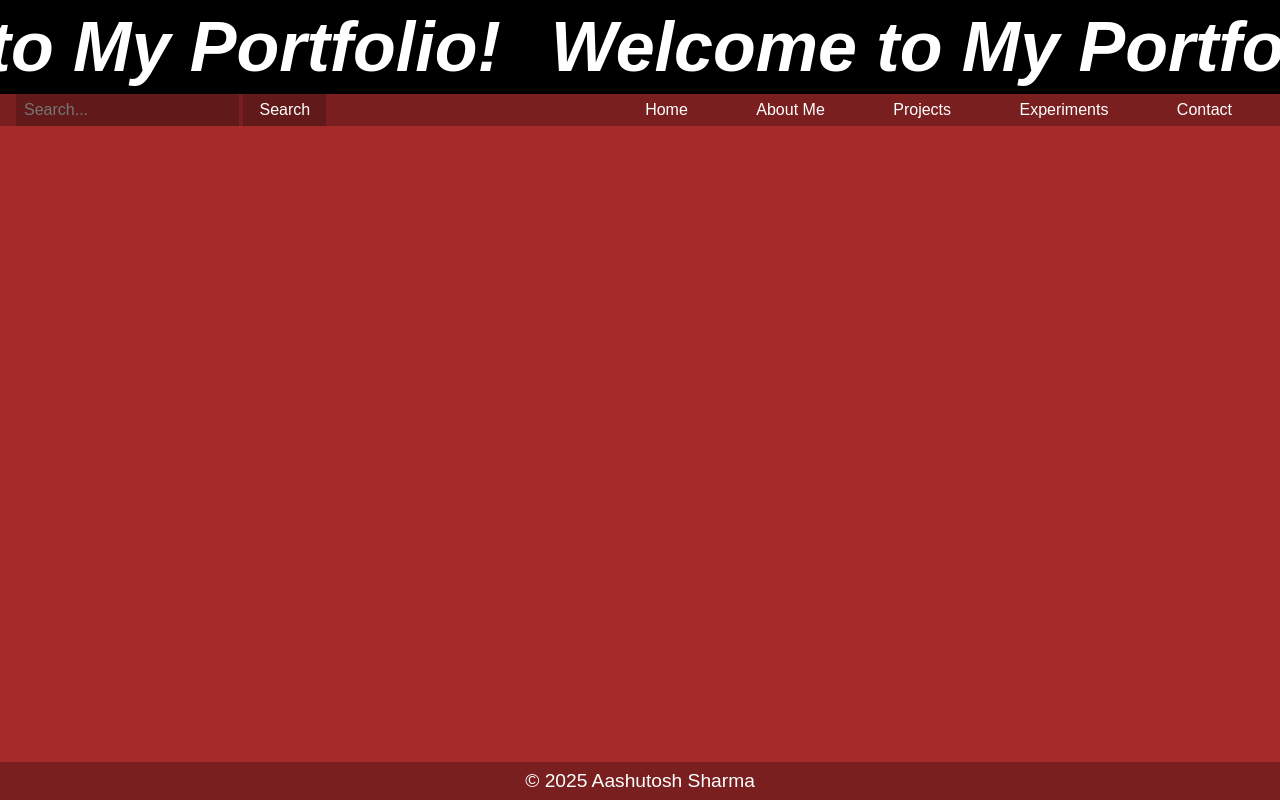
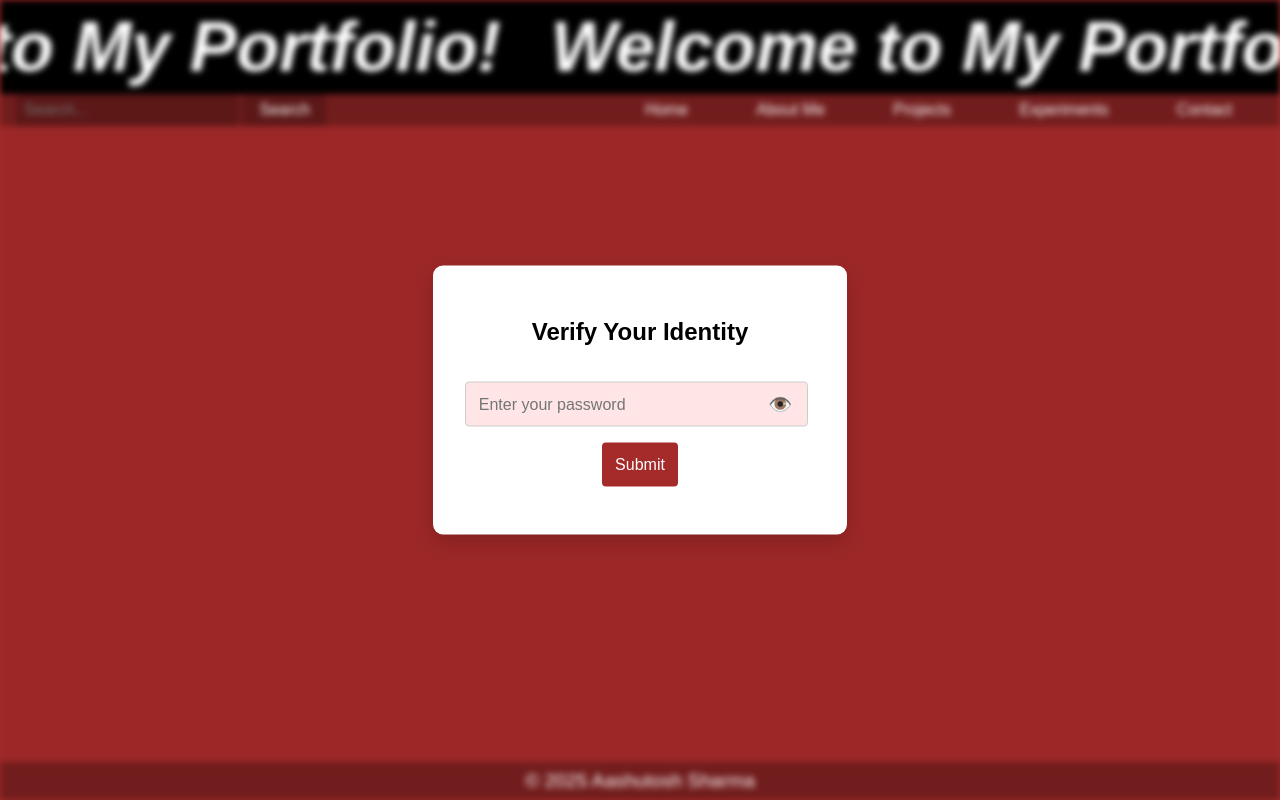
Before and after one commit to Daplixo/Portfolio-Website, a plain HTML site: page website/home.html in a window 1280 px wide. Drawn offline with Linux system fonts and the light colour scheme.

Commit message:
Added a verification interface and fixed all the issues that come up

```diff
--- a/website/home.html
+++ b/website/home.html
@@ -6,8 +6,12 @@
     <title>Aashutosh Sharma's Portfolio</title>
     <link rel="icon" href="images/favicon.ico" type="image/x-icon" />
     <link rel="stylesheet" href="style.css" />
+    <script src="verification.js" defer></script>
+    <!-- Link to the JS file for password verification -->
   </head>
   <body>
+    <!-- Content to be blurred behind verification box -->
+    <div id="blurArea" class="blur-background">
       <header>
         <div class="firstdiv">
           <div class="marquee-wrapper">
@@ -59,5 +63,33 @@
           <p>&copy; 2025 Aashutosh Sharma</p>
         </div>
       </footer>
+    </div>
+
+    <!-- Verification Box -->
+    <div id="verifyBox" class="verification-box" style="display: none">
+      <h2>Verify Your Identity</h2>
+      <div class="password-container">
+        <input
+          type="password"
+          id="passwordInput"
+          placeholder="Enter your password"
+          aria-label="Password Input"
+        />
+        <button
+          id="togglePassword"
+          type="button"
+          aria-label="Toggle Password Visibility"
+        >
+          👁️
+        </button>
+      </div>
+      <button id="submitBtn" aria-label="Submit Button">Submit</button>
+      <p id="errorMessage" class="error-message" aria-live="polite"></p>
+    </div>
+
+    <!-- Homepage Content (Initially hidden) -->
+    <div id="homepageBox" class="homepage-content">
+      <!-- Your homepage content goes here -->
+    </div>
   </body>
 </html>
--- a/website/style.css
+++ b/website/style.css
@@ -3,6 +3,13 @@ body {
     background-color: brown;
     font-family: Arial, Helvetica, sans-serif;
     margin: 0;
+    padding: 0;
+    box-sizing: border-box;
+    /* Ensure consistent box model */
+    display: flex;
+    flex-direction: column;
+    min-height: 100vh;
+    /* Ensure full height for body */
 }
 
 /* Styling for the first header section */
@@ -176,14 +183,14 @@ footer {
     background-color: rgba(0, 0, 0, 0.267);
     color: white;
     padding: 0.5rem 0;
-    /* Reduced padding for smaller height */
     text-align: center;
     font-size: 1rem;
-    position: absolute;
-    bottom: 0;
     width: 100%;
     box-sizing: border-box;
-    /* Ensure padding is included in width/height calculation */
+    margin-top: auto;
+    /* Ensure footer stays at the bottom */
+    z-index: 0;
+    /* Keep footer in the background layer */
 }
 
 footer p {
@@ -192,14 +199,6 @@ footer p {
 }
 
 /* Ensuring the body takes full height */
-body,
-html {
-    height: 100%;
-    margin: 0;
-    display: flex;
-    flex-direction: column;
-}
-
 main {
     flex: 1;
 }
@@ -210,3 +209,196 @@ main {
         font-size: 1rem;
     }
 }
+
+/* Blur effect for background (applied to elements behind the verification box) */
+.blur-background {
+    position: relative;
+    z-index: 0;
+    filter: blur(3px);
+    /* Subtle blur for clean appearance */
+    background-color: rgba(0, 0, 0, 0.05);
+    /* Minimal tint */
+    display: flex;
+    flex-direction: column;
+    min-height: 100vh;
+    /* Ensure full height for blur background */
+}
+
+/* Updated Styling for Verification Box */
+.verification-box {
+    position: fixed;
+    top: 50%;
+    left: 50%;
+    transform: translate(-50%, -50%);
+    background-color: #ffffff;
+    /* White background */
+    padding: 2rem;
+    border-radius: 10px;
+    /* Rounded corners */
+    box-shadow: 0 8px 20px rgba(0, 0, 0, 0.15);
+    z-index: 100;
+    /* Higher z-index to ensure visibility */
+    max-width: 350px;
+    width: 90%;
+    /* Responsive sizing */
+    text-align: center;
+    display: flex;
+    flex-direction: column;
+    align-items: center;
+    color: black;
+    /* Black font color */
+}
+
+/* Styling the input field */
+.verification-box input {
+    padding: 0.8rem;
+    margin: 1rem 0;
+    border: 1px solid #ccc;
+    border-radius: 4px;
+    width: 90%;
+    background-color: rgba(255, 0, 0, 0.1);
+    /* Light red background */
+    color: black;
+    font-size: 1rem;
+    outline: none;
+}
+
+/* Styling the submit button */
+.verification-box button {
+    padding: 0.8rem;
+    border: none;
+    background-color: #a52a2a;
+    /* Matching red button */
+    color: white;
+    font-size: 1rem;
+    cursor: pointer;
+    transition: background-color 0.3s;
+    border-radius: 4px;
+}
+
+.verification-box button:hover {
+    background-color: #cc4444;
+    /* Darker red on hover */
+}
+
+/* Error message style */
+.error-message {
+    color: #FF6347;
+    font-size: 1rem;
+    margin-top: 1rem;
+}
+
+/* Initially hide homepage content */
+.homepage-content {
+    opacity: 0;
+    transition: opacity 0.5s ease-in-out;
+    z-index: 0;
+    text-align: center;
+}
+
+/* Ensure the homepage content fades in properly */
+.homepage-content.visible {
+    opacity: 1;
+}
+
+/* Add a fade-out transition to the verification box */
+.verification-box {
+    transition: opacity 1s ease-out;
+    /* Smooth fade-out */
+}
+
+.hidden {
+    opacity: 0;
+    pointer-events: none;
+    /* Prevent interaction when the box is hidden */
+}
+
+/* Style for the password container (input + button) */
+.password-container {
+    position: relative;
+    display: flex;
+    align-items: center;
+}
+
+/* Style the button for the password visibility toggle */
+#togglePassword {
+    background: none;
+    border: none;
+    color: #aaa;
+    cursor: pointer;
+    font-size: 1.2rem;
+    position: absolute;
+    right: 10px;
+}
+/* Blur effect for background (applied to elements behind the verification box) */
+.blur-background {
+    position: relative;
+    z-index: 0;
+    filter: blur(3px);
+    /* Apply blur effect */
+    background-color: rgba(0, 0, 0, 0.05);
+    /* Minimal tint */
+    display: flex;
+    flex-direction: column;
+    min-height: 100vh;
+    /* Ensure full height for blur background */
+}
+
+/* To unblur the background after successful verification */
+.blur-background.unblurred {
+    filter: none;
+    /* Remove blur effect */
+}
+
+/* Updated Styling for Verification Box */
+.verification-box {
+    position: fixed;
+    top: 50%;
+    left: 50%;
+    transform: translate(-50%, -50%);
+    background-color: #ffffff;
+    padding: 2rem;
+    border-radius: 10px;
+    box-shadow: 0 8px 20px rgba(0, 0, 0, 0.15);
+    z-index: 100;
+    max-width: 350px;
+    width: 90%;
+    text-align: center;
+    display: flex;
+    flex-direction: column;
+    align-items: center;
+    color: black;
+    transition: opacity 1s ease-out;
+    /* Smooth fade-out effect */
+}
+
+/* Hide the verification box when it is hidden */
+.verification-box.hidden {
+    opacity: 0;
+    pointer-events: none;
+    /* Prevent interaction when hidden */
+}
+
+/* Fade in homepage content after password is verified */
+.homepage-content.visible {
+    opacity: 1;
+    transition: opacity 0.5s ease-in-out;
+}
+
+/* Style for the password container (input + button) */
+.password-container {
+    position: relative;
+    display: flex;
+    align-items: center;
+}
+
+/* Style the button for the password visibility toggle */
+#togglePassword {
+    background: none;
+    border: none;
+    color: #aaa;
+    cursor: pointer;
+    font-size: 1.2rem;
+    position: absolute;
+    right: 10px;
+}
--- /dev/null
+++ b/website/verification.js
@@ -0,0 +1,70 @@
+document.addEventListener("DOMContentLoaded", function () {
+  const submitButton = document.getElementById("submitBtn");
+  const passwordInput = document.getElementById("passwordInput");
+  const togglePassword = document.getElementById("togglePassword");
+  const errorMessage = document.getElementById("errorMessage");
+  const homepageContent = document.getElementById("homepageBox");
+  const blurArea = document.getElementById("blurArea");
+  const navigationBar = document.querySelector("nav");
+  const footer = document.querySelector("footer");
+  const searchContainer = document.querySelector(".search-container");
+  const verificationBox = document.getElementById("verifyBox");
+  const correctPassword = "@21Sep2005"; // Replace with your password
+
+  // Check if the user has already verified and stored it in sessionStorage
+  if (sessionStorage.getItem("verified") === "true") {
+    // If verified, immediately hide the verification box and unblur the background
+    homepageContent.classList.add("visible");
+    blurArea.classList.add("unblurred");
+    verificationBox.style.display = "none";  // Hide verification box
+    enableBackground();
+  } else {
+    // Otherwise, show the verification box and apply the blur effect
+    verificationBox.style.display = "block";  // Show the verification box
+    blurArea.classList.remove("unblurred");   // Apply the blur
+    disableBackground();
+  }
+
+  // Disable interaction with the background elements initially
+  function disableBackground() {
+    navigationBar.style.pointerEvents = "none";
+    footer.style.pointerEvents = "none";
+    searchContainer.style.pointerEvents = "none";
+  }
+
+  // Function to enable interaction with background elements
+  function enableBackground() {
+    navigationBar.style.pointerEvents = "auto";
+    footer.style.pointerEvents = "auto";
+    searchContainer.style.pointerEvents = "auto";
+  }
+
+  // Password verification logic
+  submitButton.addEventListener("click", function () {
+    const enteredPassword = passwordInput.value;
+
+    if (enteredPassword === correctPassword) {
+      errorMessage.textContent = ""; // Clear any error messages
+      homepageContent.classList.add("visible"); // Fade in homepage content
+      blurArea.classList.add("unblurred"); // Remove blur from the background
+      verificationBox.style.display = "none"; // Hide the verification box
+      enableBackground(); // Enable interaction with background elements
+      sessionStorage.setItem("verified", "true"); // Store the verified state in sessionStorage
+    } else {
+      errorMessage.textContent = "Incorrect password. Please try again."; // Display error message
+    }
+  });
+
+  // Toggle password visibility
+  togglePassword.addEventListener("click", function () {
+    const inputType = passwordInput.getAttribute("type");
+
+    if (inputType === "password") {
+      passwordInput.setAttribute("type", "text");
+      togglePassword.textContent = "🙈"; // Change icon to "eye off"
+    } else {
+      passwordInput.setAttribute("type", "password");
+      togglePassword.textContent = "👁️"; // Change icon to "eye"
+    }
+  });
+});
```
Lines whose indentation alone changed are shown as unchanged.
